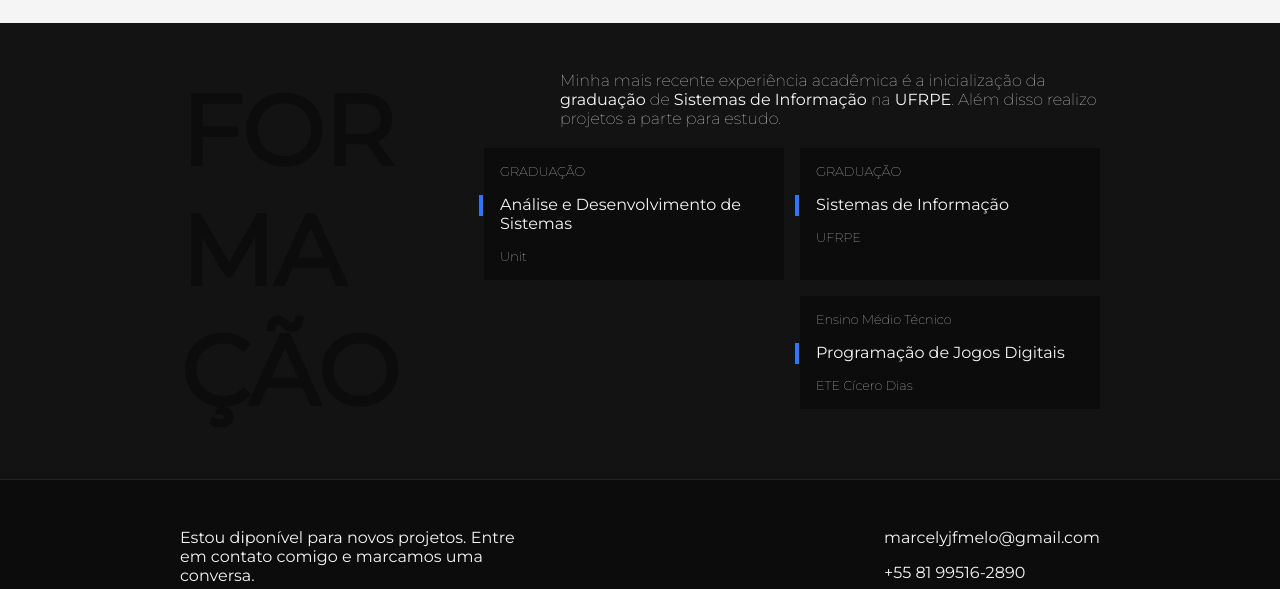
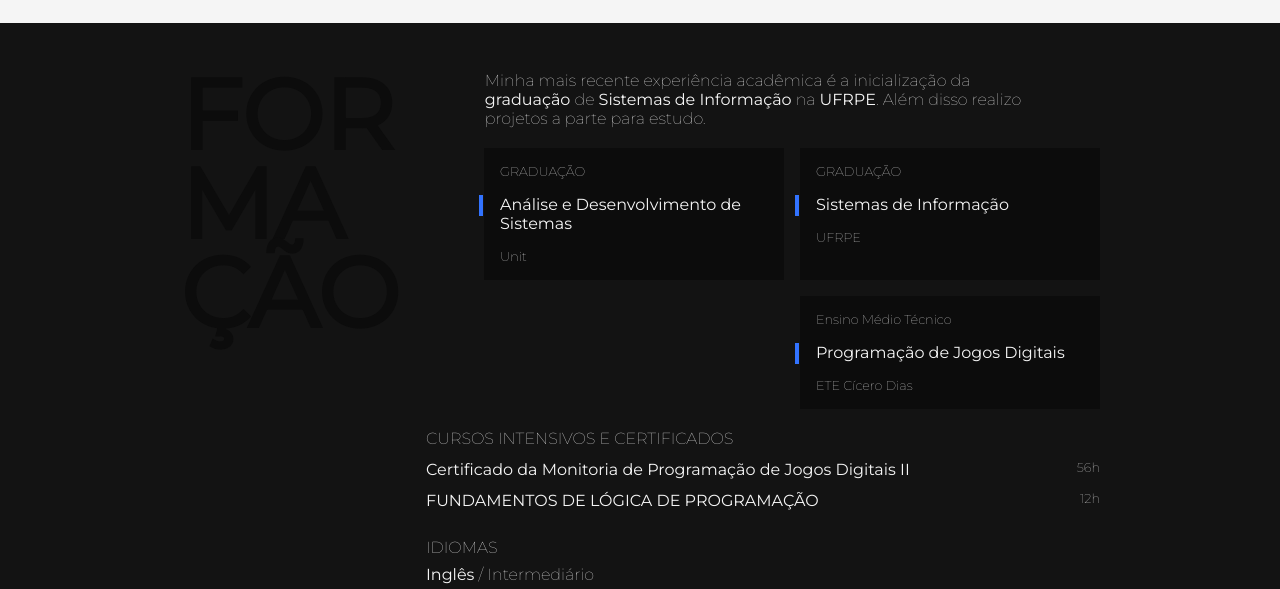
Before and after one commit to Marcyann4u/Portfolio-front-end-test, a plain HTML site: page index.html in a window 1280 px wide. Shown: the part 962-1551 px from the top of the page. Drawn offline with Linux system fonts and the light colour scheme.

Commit message:
penultimas alterações

```diff
--- a/index.html
+++ b/index.html
@@ -100,7 +100,27 @@
                 <p class="exp-local">ETE Cícero Dias</p>
             </div>
         </div>
+        <div class="card-cursos-idiomas">
+            <div>
+                <h3>CURSOS INTENSIVOS E CERTIFICADOS</h3>
+                <div class="c-curso">
+                    <p class="curso-nome">Certificado da Monitoria de Programação de Jogos Digitais II</p>
+                    <p class="curso-duracao">56h</p>
+                </div>
+                <div class="c-curso">
+                    <p class="curso-nome">
+                        FUNDAMENTOS DE LÓGICA DE PROGRAMAÇÃO</p>
+                    <p class="curso-duracao">12h</p>
+                </div>
+            </div>
+            <div class="c-idiomas">
+                <h3>IDIOMAS</h3>
+                <p>Inglês <span>/ Intermediário</span></p>
+                <p>Espanhol <span>/ Básico</span></p>
+            </div>
         </div>
+
+    </div>
     </div>
 </section>
 
--- a/stylesheet/experiencia.scss
+++ b/stylesheet/experiencia.scss
@@ -9,6 +9,7 @@
     }
     h2{
         color: $clr-light-gray;
+        line-height: 5.55rem;
         font-size: max(98px);
         max-width: 230px;
         max-height: 483px;
--- a/stylesheet/formacao.scss
+++ b/stylesheet/formacao.scss
@@ -15,6 +15,7 @@
         }
         h2{
             color: $clr-black;
+            line-height: 5.55rem;
             font-size: max(98px);
             max-width: 230px;
             max-height: 483px;
@@ -31,13 +32,14 @@
             gap: 1.25rem;
             .formacao-texto{
                 max-width: 540px;
-                align-self: flex-end;
+                margin-left: 3.67rem;
                 font-weight: 200;
                 span{
                     font-weight: 500;
                 }
                 @media (max-width:992px) {
                     align-self: normal;
+                    margin-left: 0;
                 }
             }
             .cards{
@@ -79,5 +81,33 @@
                 }
             }
         }
+        .card-cursos-idiomas{
+            display: flex;
+            flex-direction: column;
+            gap: 1rem;
+            // align-self: flex-end;
+            h3{
+                font-size: 1rem;
+                font-weight: 200;
+            }
+            .c-curso{
+                margin: .75rem 0;
+                display: flex;
+                justify-content: space-between;
+                .curso-duracao{
+                    font-size: .8rem;
+                    font-weight: 200;
+                }
+            }
+            .c-idiomas{
+                p{
+                    margin: .5rem 0;
+                    span{
+                        font-weight: 200;
+                    }
+                }
+
+            }
+        }
     }
 }
```
Also changed, not shown: stylesheet/experiencia.css, stylesheet/formacao.css.
